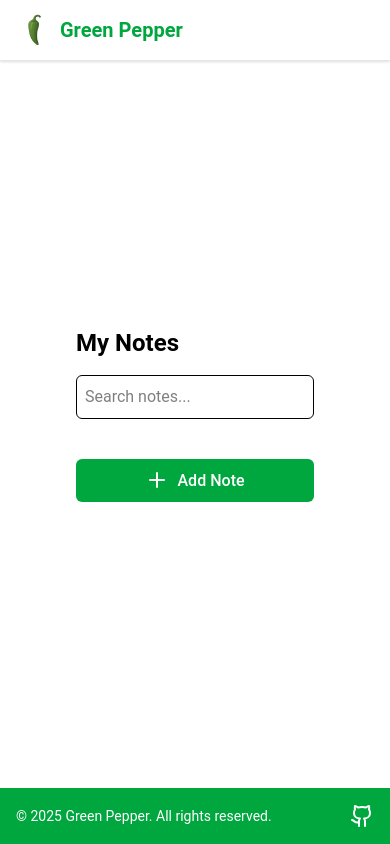
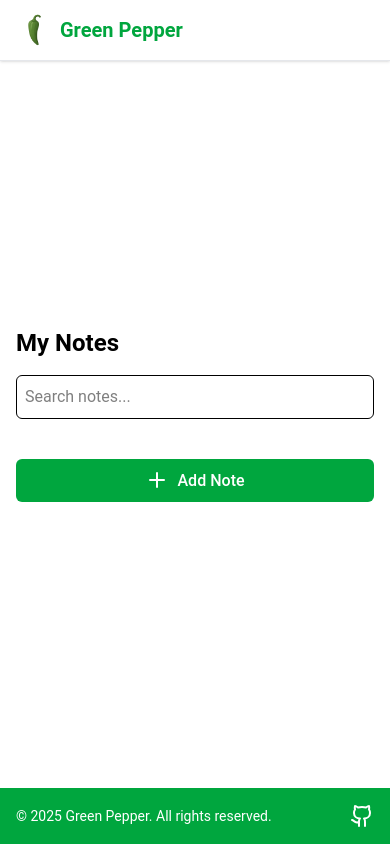
Before and after one commit to jordiroca94/green-pepper, a Vue app: page / in a window 390 px wide. Built offline with nearby package versions, Linux system fonts and the light colour scheme.

Commit message:
fix: max-width

```diff
--- a/src/components/AppNotes.vue
+++ b/src/components/AppNotes.vue
@@ -1,5 +1,5 @@
 <template>
-  <div class="p-4 max-w-3xl flex flex-col mx-auto">
+  <div class="p-4 flex flex-col md:mx-auto">
     <h2 class="text-2xl font-bold mb-4">My Notes</h2>
     <input
       v-model="searchQuery"
```
